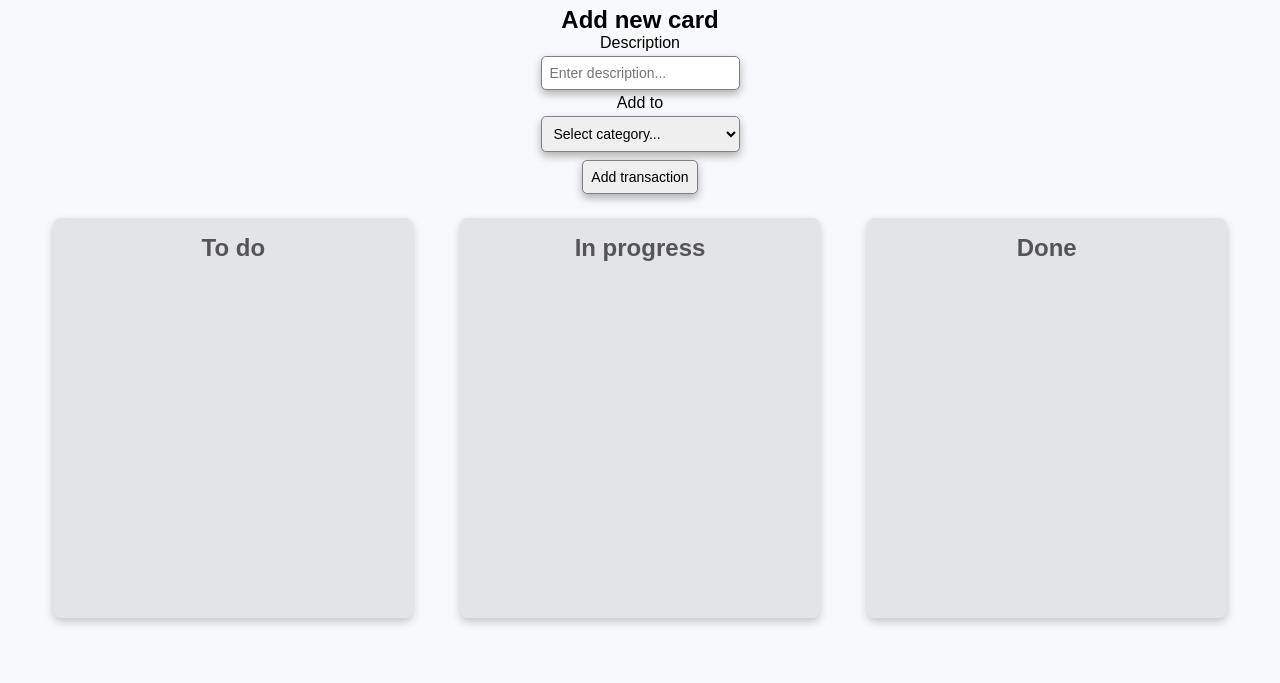
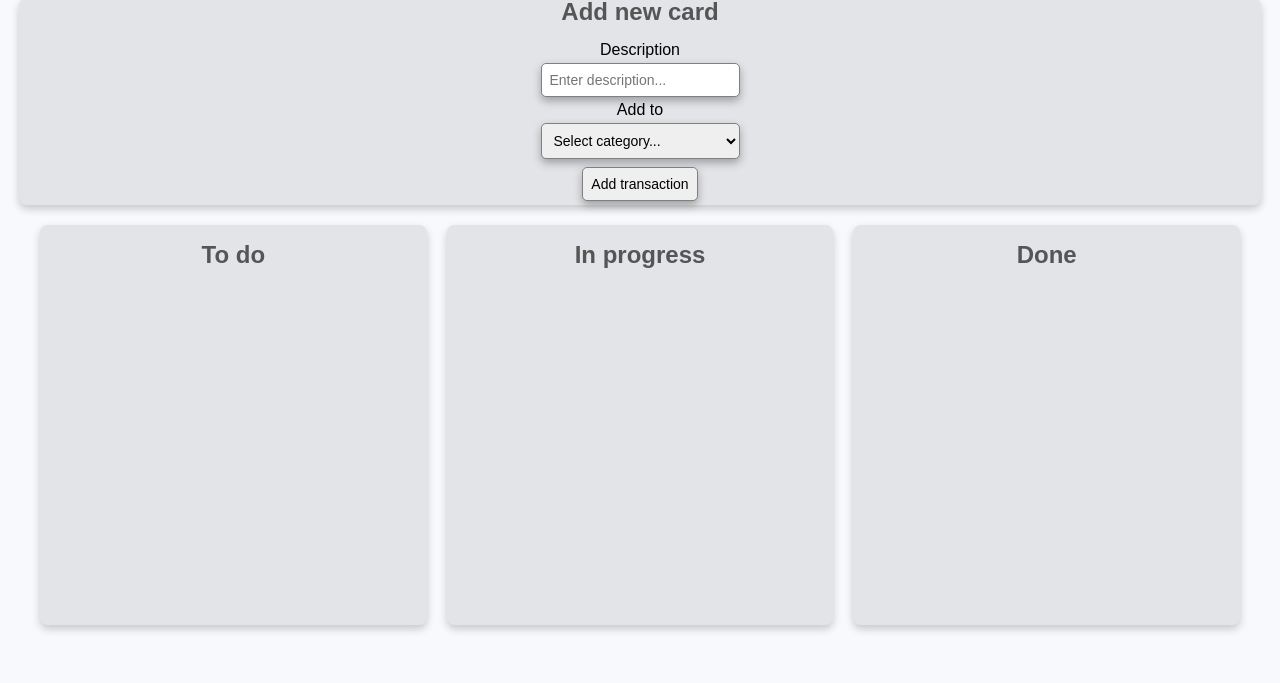
Before and after one commit to SergiBragos/drag-drop, a plain HTML site: page index.html in a window 1280 px wide. Shown: the part 117-800 px from the top of the page. Drawn offline with Linux system fonts and the light colour scheme.

Commit message:
més canvis a l'estil pk coincideixin el form i les lists :)

```diff
--- a/style.css
+++ b/style.css
@@ -17,6 +17,9 @@ body{
   text-align: center;
   width: 100%;
   padding: 1.2rem;
+  display: flex;
+  flex-direction: column;
+  align-items: center;
 }
 
 h1{
@@ -40,7 +43,7 @@ h1{
   border-radius: 8px;
   padding: 1rem;
   min-height: 400px;
-  width: 30%;
+  width: 100%;
   box-shadow: 0 4px 8px rgba(0, 0, 0, 0.2);
 }
 
@@ -48,7 +51,7 @@ h1{
   background-color: #d1d3d8;
 }
 
-.list h2{
+h2{
   color: #555;
   margin-bottom: 1rem;
   font-size: 1.5rem;
@@ -103,7 +106,14 @@ h1{
   flex-direction: column;
   align-items: center;
   margin-bottom: 20px;
-  /*border: solid red 2px;*/
+  width: 100%;
+  border-radius: 8px;
+  background-color: #e3e4e8;
+  box-shadow: 0 4px 8px rgba(0, 0, 0, 0.2);
+}
+
+.form-container h2{
+  margin-bottom: 15px;
 }
 
 .form-group{
@@ -128,7 +138,7 @@ input, select, button{
     align-items: center;
   }
 
-  .list{
+  .list, .form-container{
     width: 80%;
     margin-bottom: 20px;
   }
```
